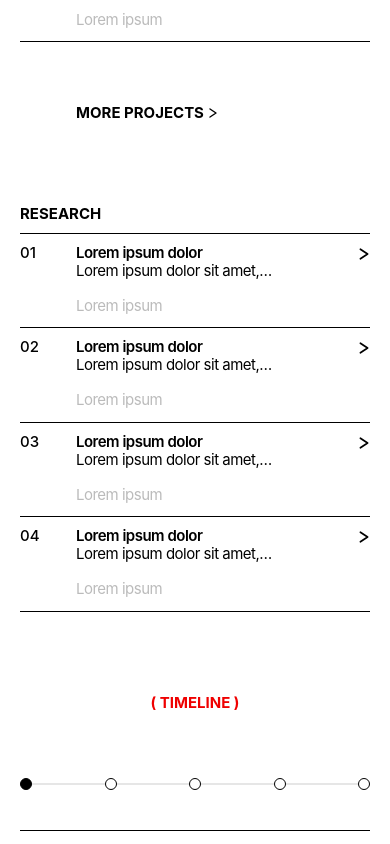
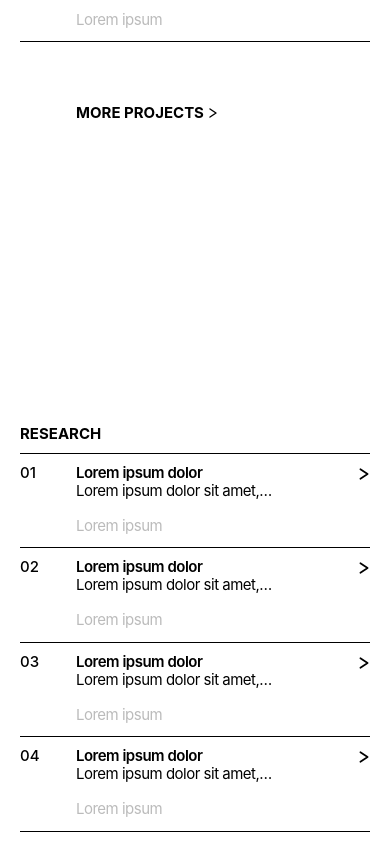
Before and after one commit to sukhman0402/portfolio-website, a Next.js app: page / in a window 390 px wide. Shown: the part 1220-2064 px from the top of the page. Built offline with nearby package versions, Linux system fonts and the light colour scheme.

Commit message:
Update ResearchSection.js

```diff
--- a/src/components/ResearchSection.js
+++ b/src/components/ResearchSection.js
@@ -17,7 +17,14 @@ export default function ResearchSection() {
 
   return (
     <section id="research" className="w-full scroll-mt-24">
-      <div className="mx-auto max-w-[1440px] px-5 pt-20 sm:px-[30px] md:pt-28">
+      {/* pt-[300px] (mobile only, md:pt-28 unchanged) — flagged 2026-09-02:
+          site-wide mobile rule, "space between each section = 300px" (this
+          is the concrete example given: More Projects -> RESEARCH). Since
+          ProjectsSection carries no trailing bottom space of its own (same
+          convention as every other section on this site — the NEXT
+          section's own top offset is the entire gap), this pt- alone
+          produces the full 300px. */}
+      <div className="mx-auto max-w-[1440px] px-5 pt-[300px] sm:px-[30px] md:pt-28">
         <h2 className="border-b border-black pb-[10px] font-bold uppercase leading-[18px] tracking-normal">
           RESEARCH
         </h2>
```
